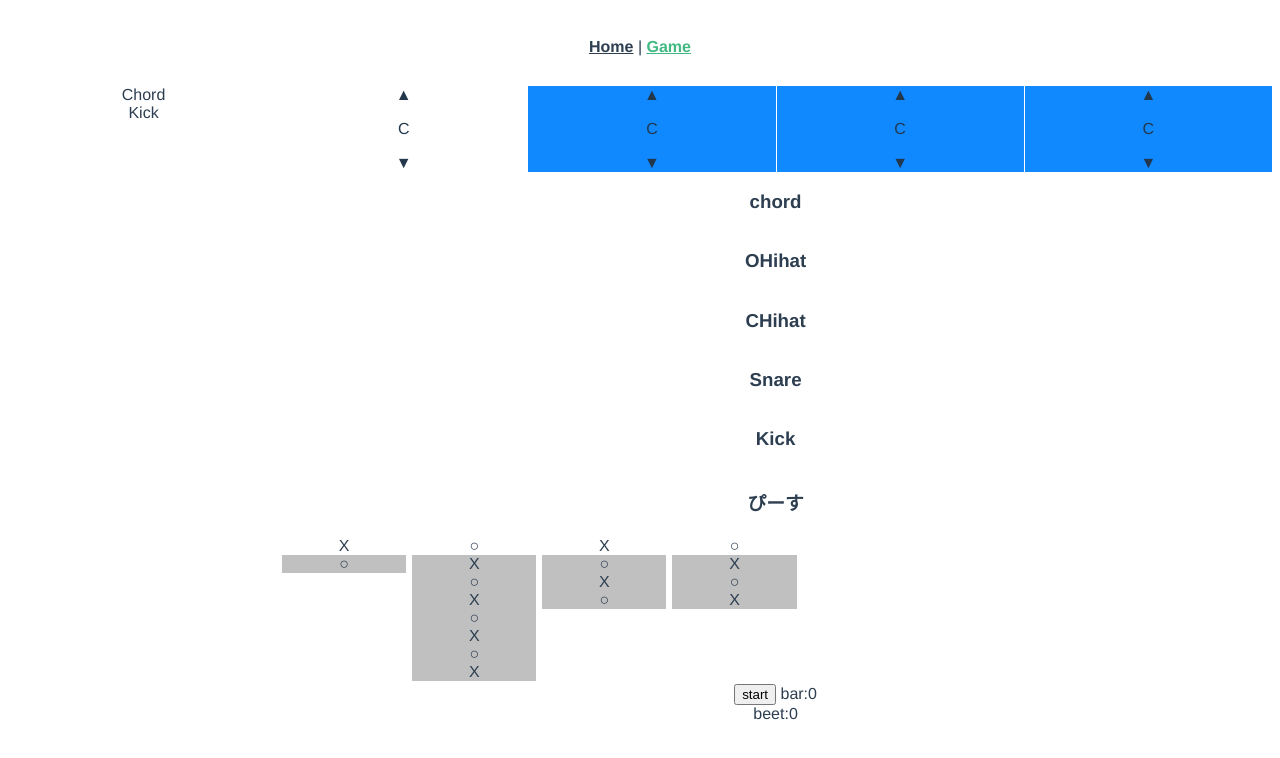
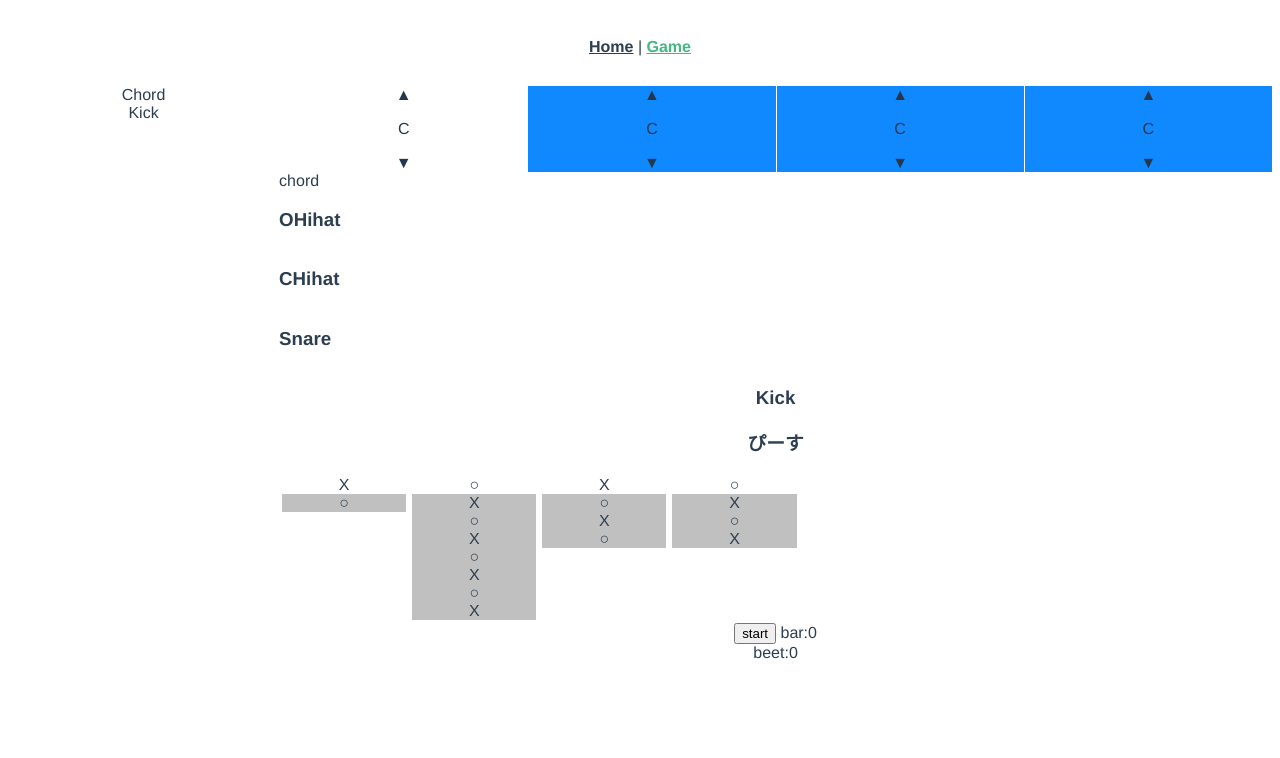
Before and after one commit to kenshin1025/othlohack2019_jsbach, a Vue app: page /game in a window 1280 px wide. Shown: the top 758 px of the page. Built offline with nearby package versions, Linux system fonts and the light colour scheme.

Commit message:
横並びにし始め

```diff
--- a/src/components/Beats.vue
+++ b/src/components/Beats.vue
@@ -1,6 +1,7 @@
 <template>
   <div>
-    <h3>chord</h3>
+    <div class="inline">
+      <div>chord</div>
       <draggable
         class="flex"
         v-model="itemsChord"
@@ -22,6 +23,8 @@
         </div>
       </draggable>
 
+    </div>
+    <div class="inline">
       <h3>OHihat</h3>
       <draggable
         class="flex"
@@ -44,6 +47,8 @@
         </div>
       </draggable>
 
+    </div>
+<div class="inline">
   <h3>CHihat</h3>
   <draggable
     class="flex"
@@ -66,6 +71,8 @@
     </div>
   </draggable>
 
+</div>
+    <div class="inline">
       <h3>Snare</h3>
       <draggable
         class="flex"
@@ -87,8 +94,9 @@
           ></BeatPieces>
         </div>
       </draggable>
+    </div>
 
-    <h3>Kick</h3>
+<div class="inline">
   <draggable
     class="flex"
     v-model="itemsKick"
@@ -109,6 +117,9 @@
       ></BeatPieces>
     </div>
   </draggable>
+
+</div>
+    <h3>Kick</h3>
 
     <h3>ぴーす</h3>
     <draggable
@@ -276,7 +287,9 @@ export default {
   cursor: grabbing;
 }
 .inline {
-  /* float: left; */
+  display: flex;
+  flex-flow:
+
 }
 .beatPiece {
 }
```
Lines whose indentation alone changed are shown as unchanged.
